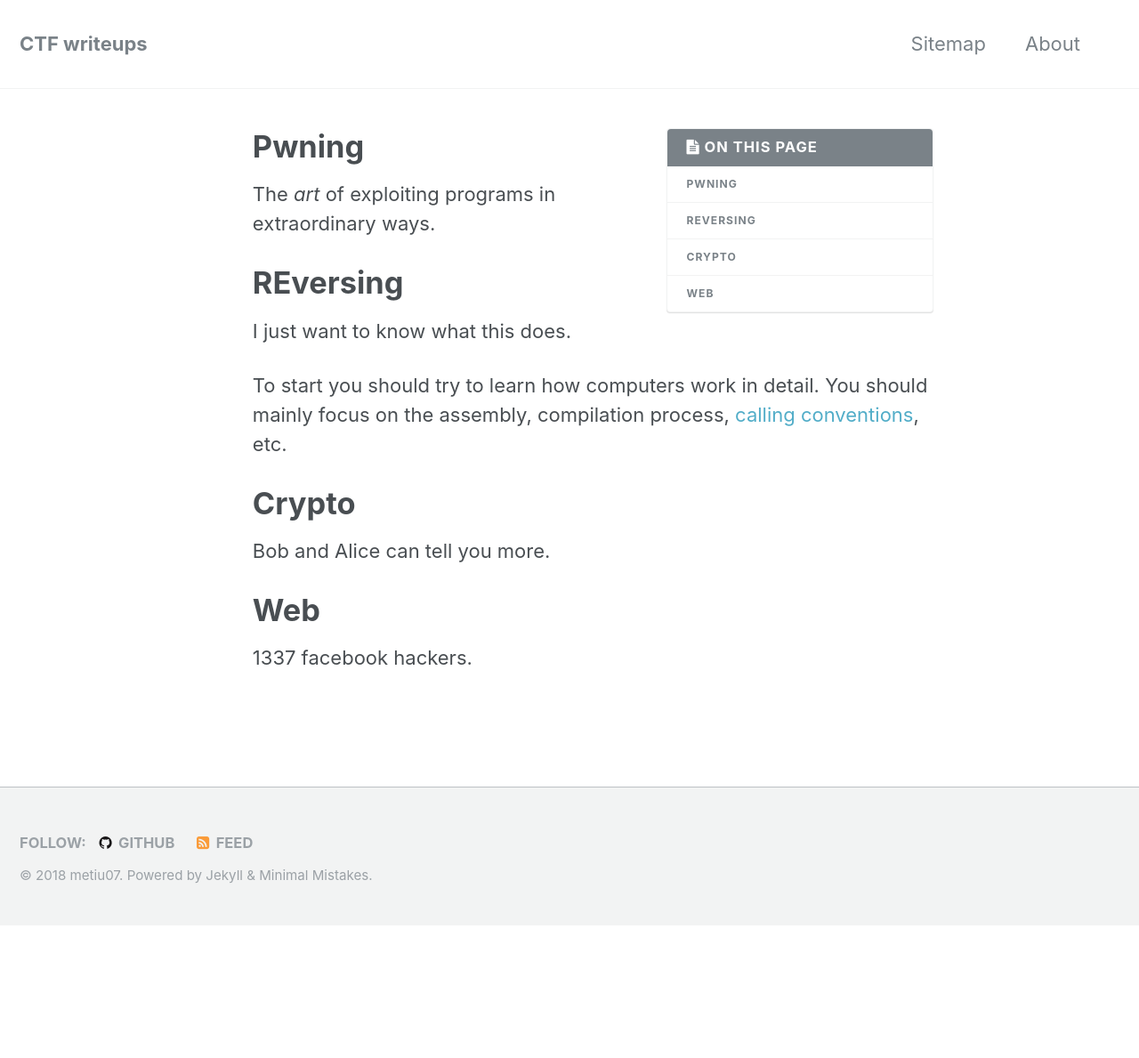
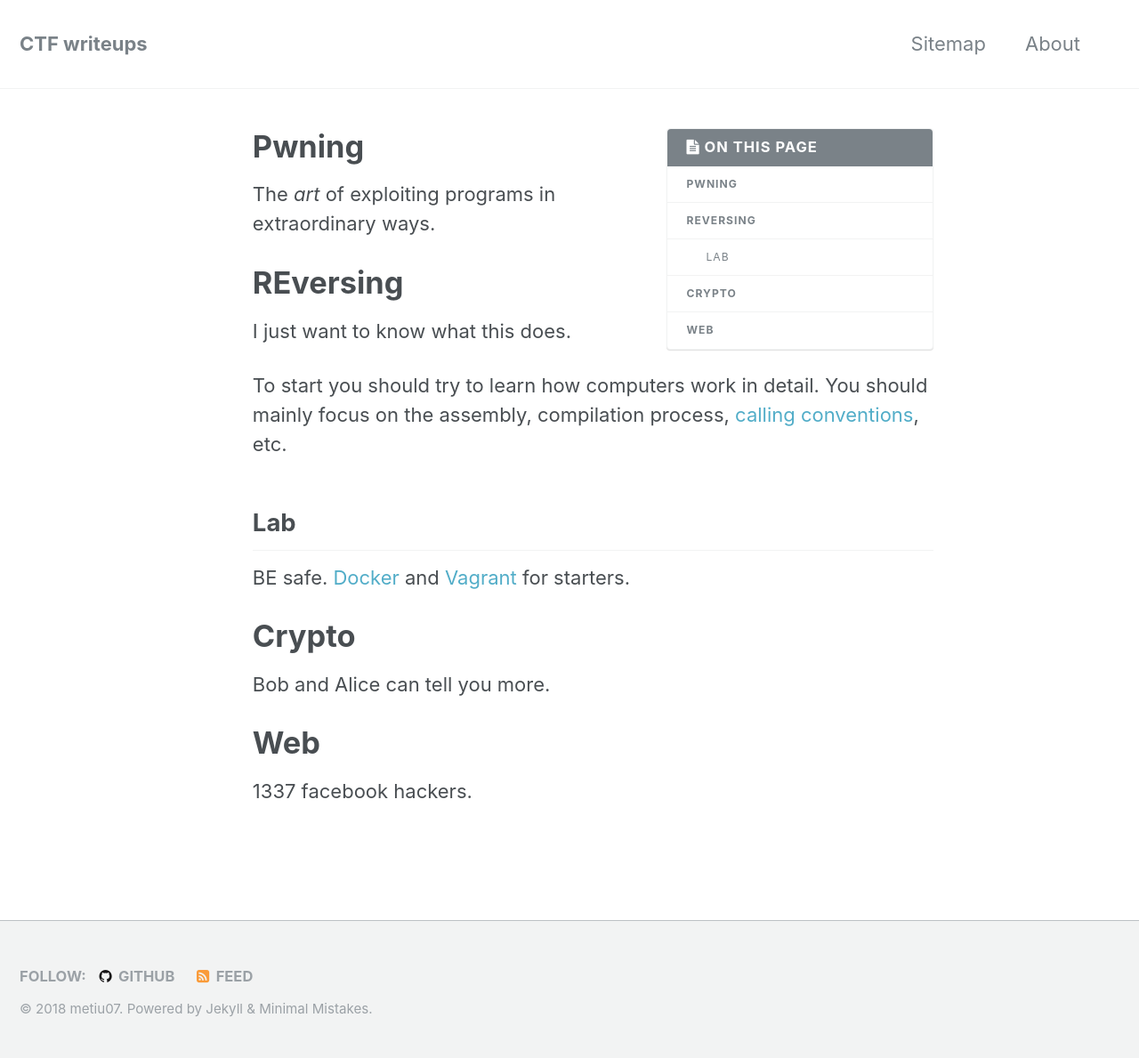
Before and after one commit to metiu07/ctf, a Jekyll site: the page built from _pages/sitemap.md, in a window 1280 px wide. Shown: the whole page at 89% size. Built offline with Jekyll 4.4.1, drawn with Linux system fonts in a browser that asks for light colours; before the commit the page ends 1040 px from its top, so only the background shows below that.

Commit message:
Vagrant sitemap link

```diff
--- a/_pages/sitemap.md
+++ b/_pages/sitemap.md
@@ -15,6 +15,10 @@ I just want to know what this does.
 To start you should try to learn how computers work in detail.
 You should mainly focus on the assembly, compilation process, [calling conventions](/calling-conventions/), etc.
 
+## Lab
+
+BE safe. [Docker](/docker/) and [Vagrant](/vagrant/) for starters.
+
 # Crypto
 Bob and Alice can tell you more.
 
```
